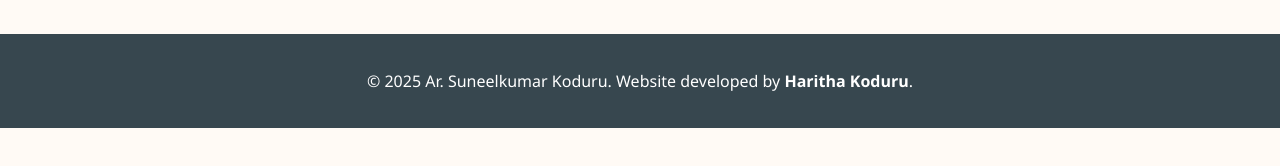
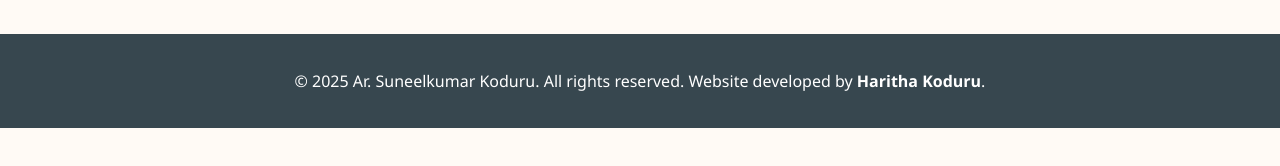
Before and after one commit to suneelkumar-koduru/portfolio, a plain HTML site: page contact.html in a window 1280 px wide. Shown: the part 318-484 px from the top of the page. Drawn offline with Linux system fonts and the light colour scheme.

Commit message:
Update contact.html

```diff
--- a/contact.html
+++ b/contact.html
@@ -165,7 +165,7 @@
   </section>
 
   <footer>
-    <p>&copy; 2025 Ar. Suneelkumar Koduru. Website developed by <strong>Haritha Koduru</strong>.</p>
+    <p>&copy; 2025 Ar. Suneelkumar Koduru. All rights reserved. Website developed by <strong>Haritha Koduru</strong>.</p>
   </footer>
 
   <script>
```
